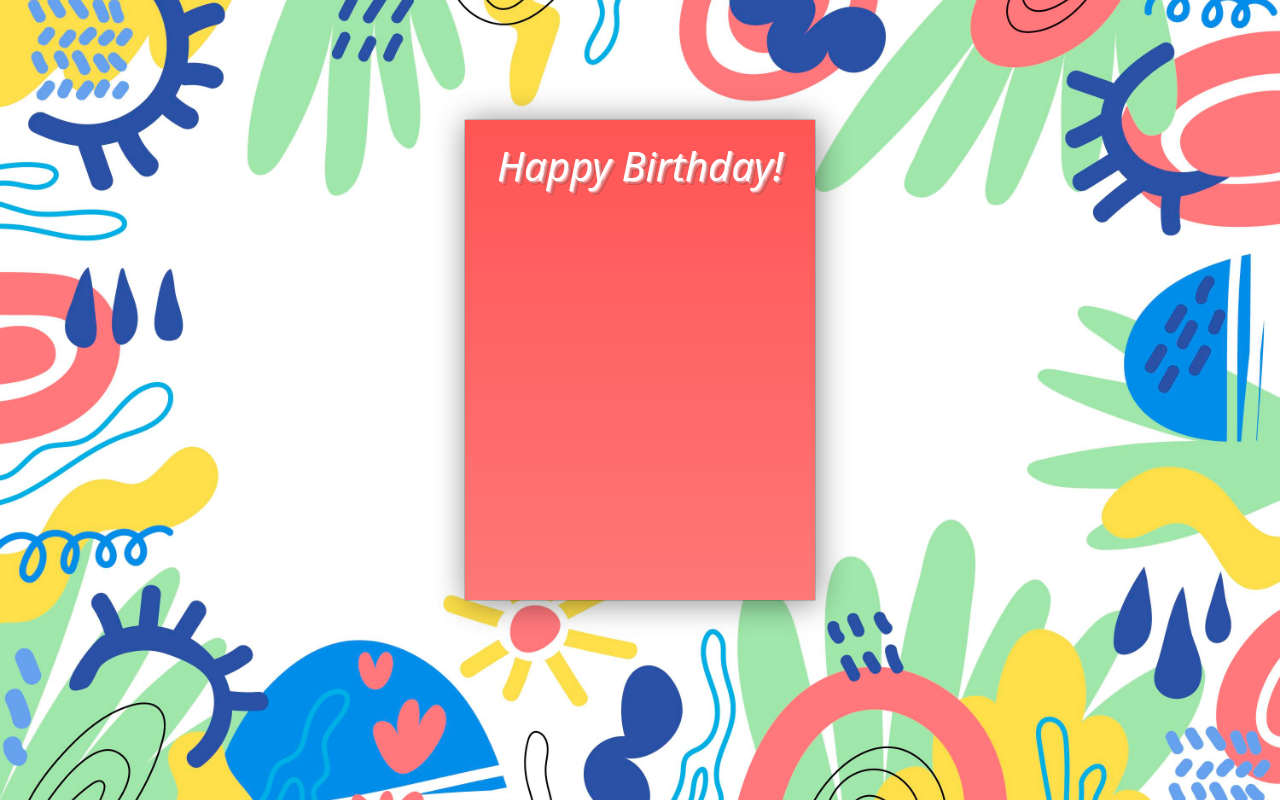
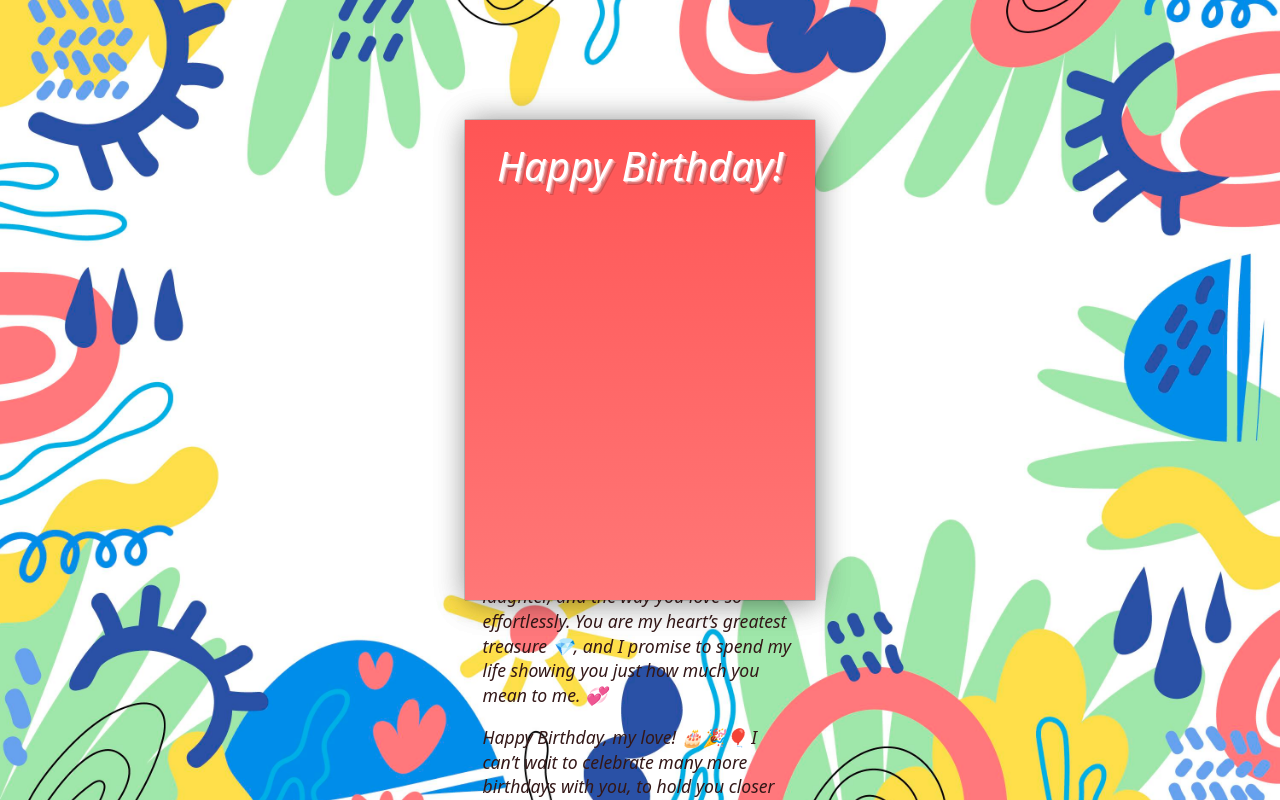
Before and after one commit to aomarabdelaziz/lola-birthday, a React (Vite) app: page /card in a window 1280 px wide. Built offline with nearby package versions, Linux system fonts and the light colour scheme.

Commit message:
fix: update birthday message in Card component with personalized text

```diff
--- a/src/components/Card.jsx
+++ b/src/components/Card.jsx
@@ -36,16 +36,18 @@ function Card() {
           <div id="card" className={`${cardClass}`} onClick={toggleCard}>
             <div id="card-inside">
               <div className="wrap">
-                <p>Happy Birthday, Lola!</p>
-                <p>Lorem ipsum dolor sit amet consectetur adipisicing elit. Doloremque delectus dolore recusandae eveniet dicta. Corrupti.</p>
+                <p>Happy Birthday, My Love, My Everything Lolaty ❤️</p>
                 <p>
-                  I hope you have a very blessed birthday!
+                  From the moment you walked into my life, everything changed. You are the most beautiful part of my world, the love I never knew I needed, and the home my heart always longed for. 💫💖
                 </p>
                 <p>
-                  Lorem, ipsum dolor sit amet consectetur adipisicing elit. Repudiandae, cum.
+                  Today, on your special day, I want to remind you just how deeply I love you. Every laugh, every touch, every moment with you fills my soul with warmth and joy. 😘💕 You are my sunshine on the darkest days ☀️, my greatest adventure 🌍, and my sweetest love story. ❤️📖
                 </p>
                 <p>
-                  Lorem ipsum dolor sit amet consectetur adipisicing elit.
+                 I thank the universe every day for you—your kindness, your strength, your laughter, and the way you love so effortlessly. You are my heart’s greatest treasure 💎, and I promise to spend my life showing you just how much you mean to me. 💞
+                </p>
+                <p>
+                  Happy Birthday, my love! 🎂🎉🎈 I can’t wait to celebrate many more birthdays with you, to hold you closer 🤗, to dream bigger ✨, and to love you even more with each passing day. ❤️
                 </p>
                 <p className="signed">Your Lovely Man</p>
               </div>
```
